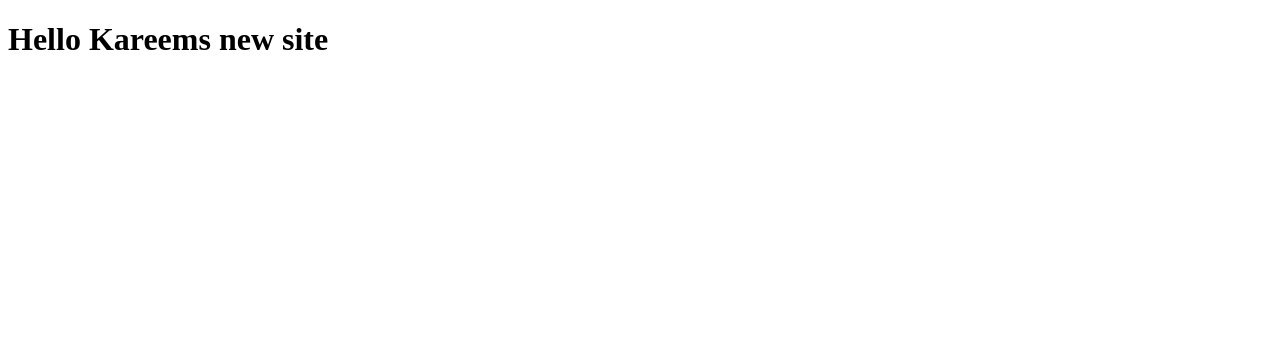
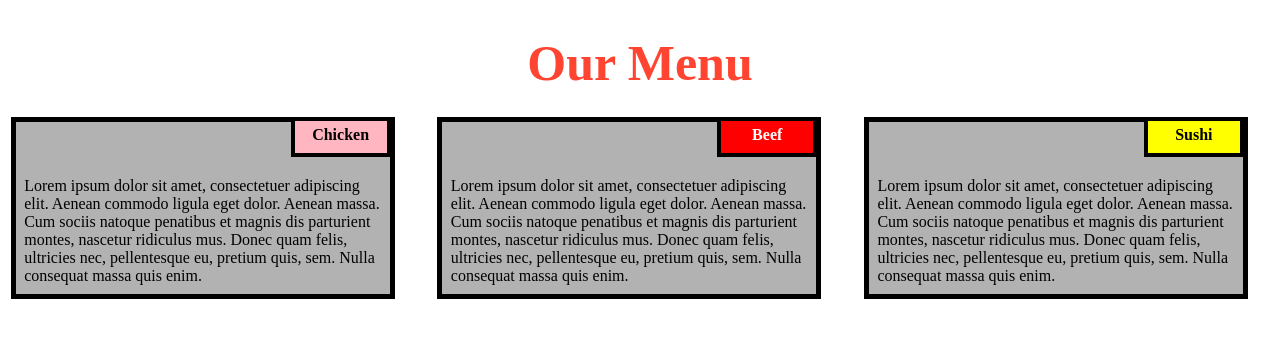
Before and after one commit to Kareemjordan/courseratest2.github.io, a plain HTML site: page kareemsite/index.html in a window 1280 px wide. Drawn offline with Linux system fonts and the light colour scheme.

Commit message:
new stuff

```diff
--- a/kareemsite/index.html
+++ b/kareemsite/index.html
@@ -1,11 +1,37 @@
 <!DOCTYPE html>
 <html>
 <head>
-	<meta charset="utf-8">
-	<meta name="viewport" content="width=device-width, initial-scale=1">
-	<title>Hello Kareem's site</title>
+
+<title>Responsive Layout</title>
+<meta name="viewport" content="width=device-width, initial-scale=1">
+<link rel="stylesheet" type="text/css" href="style.css">
+
 </head>
 <body>
-<h1>Hello Kareems new site</h1>
+<h1>Our Menu</h1>
+
+
+
+  <div class="col-lg-4 col-md-6 col-sm-12">
+  	<div class="box">
+  		<p class="content-name name1">Chicken</p>
+  		<p class="content">Lorem ipsum dolor sit amet, consectetuer adipiscing elit. Aenean commodo ligula eget dolor. Aenean massa. Cum sociis natoque penatibus et magnis dis parturient montes, nascetur ridiculus mus. Donec quam felis, ultricies nec, pellentesque eu, pretium quis, sem. Nulla consequat massa quis enim.</p>
+  	</div>
+  </div>
+
+  <div class="col-lg-4 col-md-6 col-sm-12">
+  	<div class="box">
+   		<p class="content-name name2">Beef</p>
+   		<p class="content">Lorem ipsum dolor sit amet, consectetuer adipiscing elit. Aenean commodo ligula eget dolor. Aenean massa. Cum sociis natoque penatibus et magnis dis parturient montes, nascetur ridiculus mus. Donec quam felis, ultricies nec, pellentesque eu, pretium quis, sem. Nulla consequat massa quis enim.</p>
+  	</div>
+  </div>
+
+  <div class="col-lg-4 col-md-12 col-sm-12">
+  	<div class="box">
+  		<p class="content-name name3">Sushi</p>
+  		<p class="content">Lorem ipsum dolor sit amet, consectetuer adipiscing elit. Aenean commodo ligula eget dolor. Aenean massa. Cum sociis natoque penatibus et magnis dis parturient montes, nascetur ridiculus mus. Donec quam felis, ultricies nec, pellentesque eu, pretium quis, sem. Nulla consequat massa quis enim.</p>
+  	</div>
+  </div>
+
 </body>
 </html>
--- /dev/null
+++ b/kareemsite/style.css
@@ -0,0 +1,102 @@
+* {
+  box-sizing: border-box;
+}
+
+body{
+	margin: 0;
+	padding: 0;
+  font-family: ""Comic Sans MS", cursive, sans-serif;
+}
+
+.row{
+  margin-top: 5%;
+  margin-bottom: 5%;
+}
+
+h1 {
+  margin-bottom: 15px;
+  text-align: center;
+  color: #ff4532;
+  font-size: 50px;
+}
+
+
+.box{
+  width: 100%;
+  overflow: none;
+}
+
+
+.content-name{
+  overflow: none;
+  text-align: center;
+  border: 4px solid black;
+  width: 100px;
+  height: 40px;
+  padding: 5px;
+  float: right;
+  margin-right: 36px;
+  margin-top: 0px;
+  font-weight: bold;
+  position: relative;
+}
+
+.content{
+  border: 5px solid black;
+  width: 90%;
+  height: auto;
+  margin: 2.5%;
+  color: black
+  font-size: 25px;
+  padding: 2%;
+  padding-top: 55px;
+  background-color: rgba(0,0,0,0.3);
+}
+
+.name1{
+  background-color: #FFB6C1;
+}
+
+.name2{
+  color: white;
+  background-color: #FF0000;
+}
+.name3{
+  background-color: #FFFF00;
+}
+
+
+/********** Large devices only **********/
+@media (min-width: 992px) {
+  .col-lg-4 {
+  	float: left;
+    width: 33.33%;
+  }
+}
+/********** Medium devices only **********/
+@media (min-width: 768px) and (max-width: 991px) {
+  .col-md-6,.col-md-12 {
+    float: left;
+  }
+  .col-md-6 {
+    width: 50%;
+  }
+  .col-md-12 {
+    margin-left: -10px;
+    width: 100%;
+  }
+  .name3{
+    margin-right: 65px;
+    width: 100px;
+  }
+}
+
+@media (min-width: 0px) and (max-width: 767px) {
+  .col-sm-12 {
+  	float: left;
+    width: 100%;
+  }
+  .content-name{
+    margin-right: 30px;
+  }
+}
```
Also changed, not shown: 1 other file.
